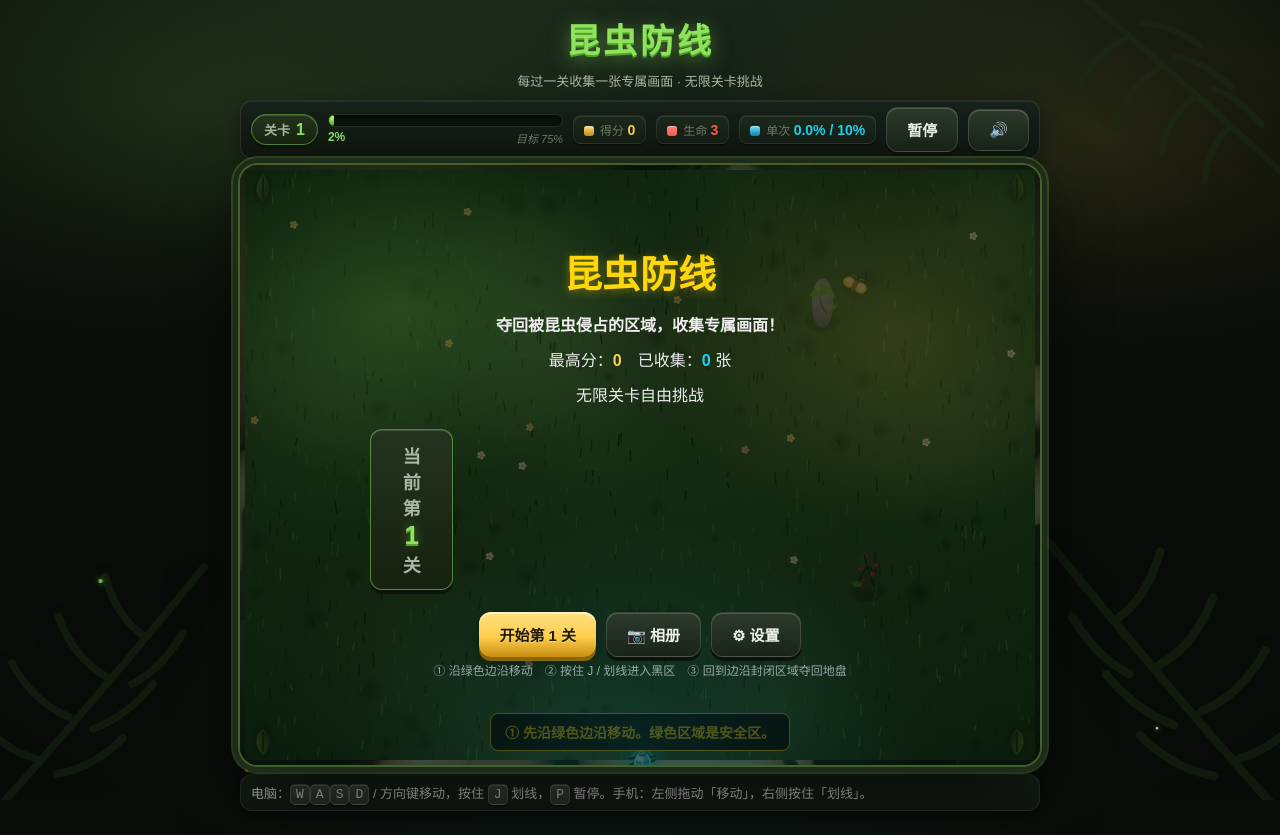
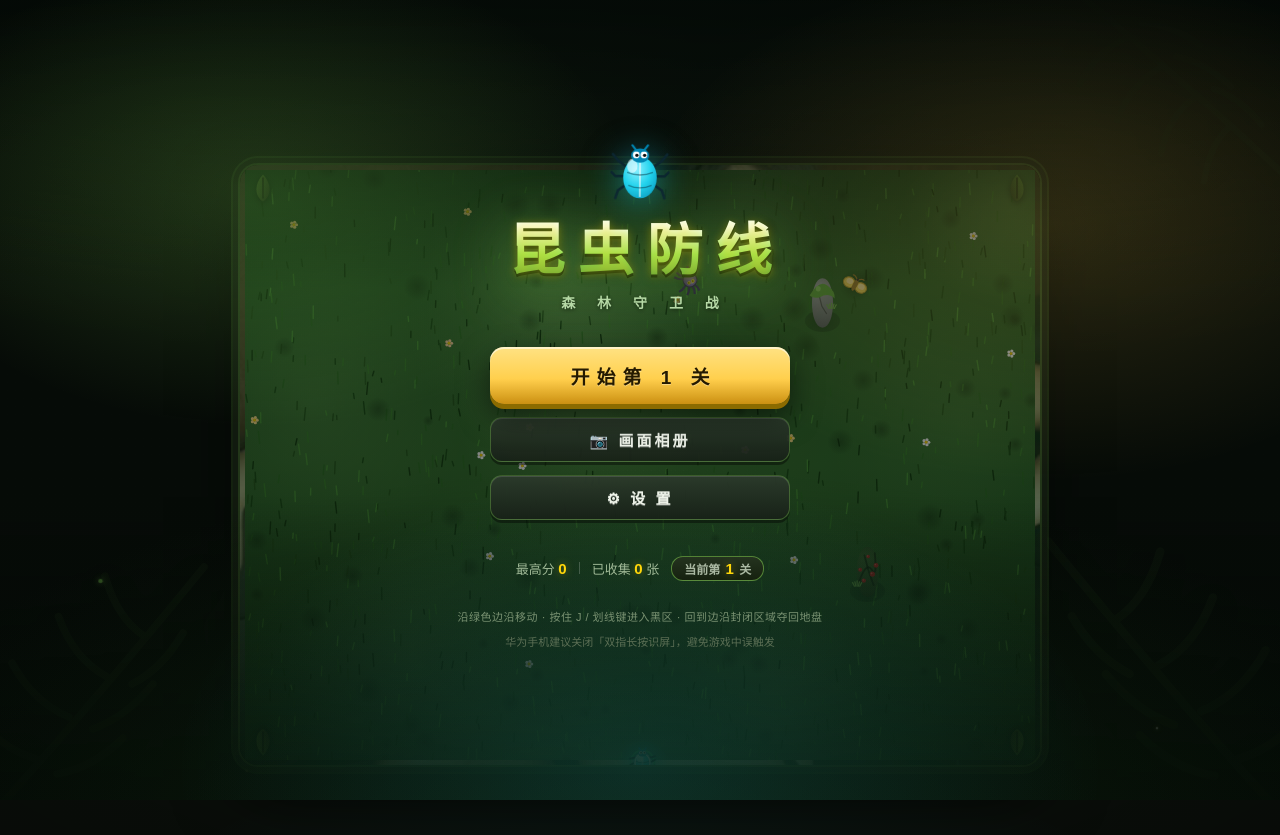
Before and after one commit to coolbeck102/1, a website built with Vite: page index.html in a window 1280 px wide. Built offline with nearby package versions, Linux system fonts and the light colour scheme; animation ran at ten frames a second.

Commit message:
feat: 沉浸式主界面 Title Screen - 甲虫LOGO+渐变大标题+垂直菜单+状态行居中；全屏fixed遮罩,body:has自动隐藏页面chrome；清理#levelGrid旧540px宽度残留；JS零改动,smoke回归通过

```diff
--- a/index.html
+++ b/index.html
@@ -222,6 +222,35 @@ body{
 /* 菜单/弹窗背景：柔光散景，告别平板黑 */
 .overlay::before,.fullscreen::before{content:"";position:absolute;inset:0;z-index:-1;pointer-events:none;background:radial-gradient(42% 42% at 20% 24%,rgba(143,227,90,.18),transparent 70%),radial-gradient(46% 46% at 82% 28%,rgba(255,206,77,.14),transparent 70%),radial-gradient(52% 52% at 50% 96%,rgba(34,211,238,.12),transparent 70%)}
 @media (prefers-reduced-motion:reduce){ #ambient{display:none} }
+/* ================= 主界面 Title Screen：沉浸式森林夜景 ================= */
+#startScreen.title-screen{position:fixed;inset:0;z-index:40;border-radius:0;background:radial-gradient(120% 90% at 50% 108%,rgba(20,46,18,.55),rgba(3,8,5,0) 55%),linear-gradient(180deg,rgba(3,8,5,.92) 0%,rgba(4,10,6,.5) 36%,rgba(4,10,6,.5) 62%,rgba(3,8,5,.94) 100%)}
+#startScreen .ts-inner{display:flex;flex-direction:column;align-items:center;animation:tsIn .7s ease both}
+@keyframes tsIn{from{opacity:0;transform:translateY(18px)}to{opacity:1;transform:none}}
+#startScreen .ts-logo{display:flex;flex-direction:column;align-items:center;margin-bottom:32px}
+#startScreen .ts-beetle{width:62px;height:62px;margin-bottom:8px;filter:drop-shadow(0 4px 16px rgba(34,211,238,.5));animation:tsBob 3.2s ease-in-out infinite}
+@keyframes tsBob{0%,100%{transform:translateY(0) rotate(-2deg)}50%{transform:translateY(-8px) rotate(2deg)}}
+#startScreen .ts-title{margin:0;font-size:56px;line-height:1.15;font-weight:900;letter-spacing:13px;text-indent:13px;color:#eaffdc;background:linear-gradient(180deg,#f6ffee 12%,var(--lime) 55%,#4f9030 100%);-webkit-background-clip:text;background-clip:text;-webkit-text-fill-color:transparent;filter:drop-shadow(0 3px 0 rgba(18,46,14,.95)) drop-shadow(0 12px 30px rgba(143,227,90,.4))}
+#startScreen .ts-tagline{margin:10px 0 0;font-size:14px;letter-spacing:9px;text-indent:9px;color:#b9d8ac;font-weight:600;text-shadow:0 1px 4px rgba(0,0,0,.6)}
+#startScreen .ts-menu{display:flex;flex-direction:column;gap:13px;width:min(76vw,300px);margin-bottom:24px}
+#startScreen .ts-btn-main{width:100%;padding:15px 20px;font-size:19px;font-weight:800;letter-spacing:7px;text-indent:7px;border-radius:14px;background:linear-gradient(180deg,var(--amber-l),var(--amber) 55%,var(--amber-deep));box-shadow:0 5px 0 var(--amber-shadow),inset 0 2px 0 rgba(255,255,255,.55),0 12px 30px rgba(0,0,0,.55);animation:tsPulse 2.6s ease-in-out infinite}
+@keyframes tsPulse{0%,100%{filter:brightness(1)}50%{filter:brightness(1.1)}}
+#startScreen .ts-btn-main:hover{filter:brightness(1.06)}
+#startScreen .ts-btn-main:active{transform:translateY(3px);box-shadow:0 2px 0 var(--amber-shadow),inset 0 2px 0 rgba(255,255,255,.4)}
+#startScreen .ts-btn-sub{width:100%;padding:11px 20px;font-size:15px;letter-spacing:3px;border-radius:12px;background:linear-gradient(180deg,rgba(44,58,44,.94),rgba(24,33,24,.94));color:var(--txt-1);border:1px solid rgba(143,227,90,.3);box-shadow:0 3px 0 rgba(0,0,0,.4),inset 0 1px 0 rgba(255,255,255,.12)}
+#startScreen .ts-btn-sub:hover{border-color:var(--lime);color:var(--lime)}
+#startScreen .ts-btn-sub:active{transform:translateY(2px)}
+#startScreen .ts-stats{display:flex;align-items:center;gap:12px;font-size:13px;color:#9fb896;flex-wrap:wrap;justify-content:center;width:100%;text-align:center}
+#startScreen .ts-stats b{color:#ffd60a;font-size:15px;text-shadow:0 0 8px rgba(255,214,10,.35)}
+#startScreen .ts-stats i{width:1px;height:12px;background:rgba(255,255,255,.2)}
+#startScreen .ts-cur{display:inline-block;width:auto}
+#startScreen .ts-cur .cur-lvl{padding:3px 12px;font-size:12px;margin:0;box-shadow:none;white-space:nowrap}
+#startScreen .ts-cur .cur-lvl b{font-size:15px}
+#startScreen .ts-help{margin:16px 0 0;font-size:11px;color:#7a9272;letter-spacing:.5px;text-align:center;padding:0 18px}
+#startScreen .ts-footer{margin:8px 0 0;font-size:11px;color:#5c6f55;text-align:center;padding:0 18px}
+@media (pointer:coarse){#startScreen .ts-title{font-size:40px;letter-spacing:9px;text-indent:9px}#startScreen .ts-menu{width:min(82vw,320px)}#startScreen .ts-stats{gap:8px;font-size:12px}#startScreen .ts-cur{display:block;width:100%;text-align:center;margin-top:2px}}
+@media (prefers-reduced-motion:reduce){#startScreen .ts-inner,#startScreen .ts-beetle,#startScreen .ts-btn-main{animation:none}}
+/* 主界面打开时隐藏页面 chrome（旧标题/HUD/提示），返回游戏后自动恢复 */
+body:has(#startScreen:not(.hidden))>h1,body:has(#startScreen:not(.hidden))>.sub,body:has(#startScreen:not(.hidden))>#panel,body:has(#startScreen:not(.hidden))>#tip,body:has(#startScreen:not(.hidden)) #tutorialHint,body:has(#startScreen:not(.hidden)) #levelInfo{visibility:hidden}
 </style>
 </head>
 <body>
@@ -254,18 +283,41 @@ body{
 <div id="levelResult" class="overlay hidden"><div class="card"><h2 id="resultTitle">关卡完成！</h2><p id="resultText"></p><button id="nextLevelBtn">进入下一关</button></div></div>
 <div id="pauseScreen" class="overlay hidden"><div class="card"><h2>已暂停</h2><p>深呼吸，准备好再继续。</p><button id="resumeBtn">继续</button><button id="quitBtn" class="icon-btn">返回菜单</button></div></div>
 <div id="gameOverScreen" class="overlay hidden"><div class="card"><h2 id="overTitle">挑战失败</h2><p id="overText"></p><button id="replayBtn">再玩一次</button><button id="menuBtn" class="icon-btn">返回菜单</button></div></div>
-<div id="startScreen" class="overlay">
-  <h2>昆虫防线</h2>
-  <p><b>夺回被昆虫侵占的区域，收集专属画面！</b></p>
-  <p>最高分：<span id="hiScore" class="score-stat">0</span>　已收集：<span id="unlockCount" class="stat">0</span> 张</p>
-  <p>无限关卡自由挑战</p>
-  <div id="levelGrid"></div>
-  <div class="menu-row">
-    <button id="startBtn">开始挑战</button>
-    <button id="galleryBtn" class="icon-btn">📷 相册</button>
-    <button id="settingsBtn" class="icon-btn">⚙ 设置</button>
+<div id="startScreen" class="overlay title-screen">
+  <div class="ts-inner">
+    <div class="ts-logo">
+      <svg class="ts-beetle" viewBox="0 0 48 48" aria-hidden="true">
+        <defs><radialGradient id="tsShell" cx="0.4" cy="0.3" r="0.95"><stop offset="0" stop-color="#8af0ff"/><stop offset=".45" stop-color="#22d3ee"/><stop offset="1" stop-color="#0086b3"/></radialGradient></defs>
+        <g stroke="#0c2630" stroke-width="2" stroke-linecap="round" fill="none">
+          <path d="M14 18 L7 13 L3 8"/><path d="M13 25 L5 25 L2 22"/><path d="M14 31 L7 36 L5 42"/>
+          <path d="M34 18 L41 13 L45 8"/><path d="M35 25 L43 25 L46 22"/><path d="M34 31 L41 36 L43 42"/>
+        </g>
+        <ellipse cx="24" cy="26" rx="13" ry="16" fill="url(#tsShell)"/>
+        <path d="M24 12 L24 41" stroke="rgba(255,255,255,.55)" stroke-width="1.6"/>
+        <path d="M14 22 Q24 26 34 22" stroke="rgba(8,60,75,.5)" fill="none"/>
+        <path d="M15 32 Q24 36 33 32" stroke="rgba(8,60,75,.5)" fill="none"/>
+        <ellipse cx="18" cy="17" rx="4" ry="5.5" fill="rgba(255,255,255,.55)"/>
+        <ellipse cx="24" cy="9" rx="7" ry="5.5" fill="#0086b3"/>
+        <circle cx="21" cy="8.5" r="2.6" fill="#fff"/><circle cx="27" cy="8.5" r="2.6" fill="#fff"/>
+        <circle cx="21.5" cy="8.8" r="1.3" fill="#0a0a0a"/><circle cx="27.5" cy="8.8" r="1.3" fill="#0a0a0a"/>
+        <path d="M21 5 L18 1 M27 5 L30 1" stroke="#0086b3" stroke-width="1.6" stroke-linecap="round"/>
+      </svg>
+      <h2 class="ts-title">昆虫防线</h2>
+      <p class="ts-tagline">森 林 守 卫 战</p>
+    </div>
+    <div class="ts-menu">
+      <button id="startBtn" class="ts-btn-main">开始游戏</button>
+      <button id="galleryBtn" class="ts-btn-sub">📷 画面相册</button>
+      <button id="settingsBtn" class="ts-btn-sub">⚙ 设 置</button>
+    </div>
+    <div class="ts-stats">
+      <span>最高分 <b id="hiScore" class="score-stat">0</b></span><i></i>
+      <span>已收集 <b id="unlockCount" class="stat">0</b> 张</span>
+      <span id="levelGrid" class="ts-cur"></span>
+    </div>
+    <p class="ts-help">沿绿色边沿移动 · 按住 J / 划线键进入黑区 · 回到边沿封闭区域夺回地盘</p>
+    <p class="ts-footer">华为手机建议关闭「双指长按识屏」，避免游戏中误触发</p>
   </div>
-  <p style="font-size:12px;color:#9aa">① 沿绿色边沿移动　② 按住 J / 划线进入黑区　③ 回到边沿封闭区域夺回地盘</p>
 </div>
 </div>
 <div id="mobileControls" class="hidden">
```
Also changed, not shown: test/title-shot.mjs (added, +26 -0 lines).
